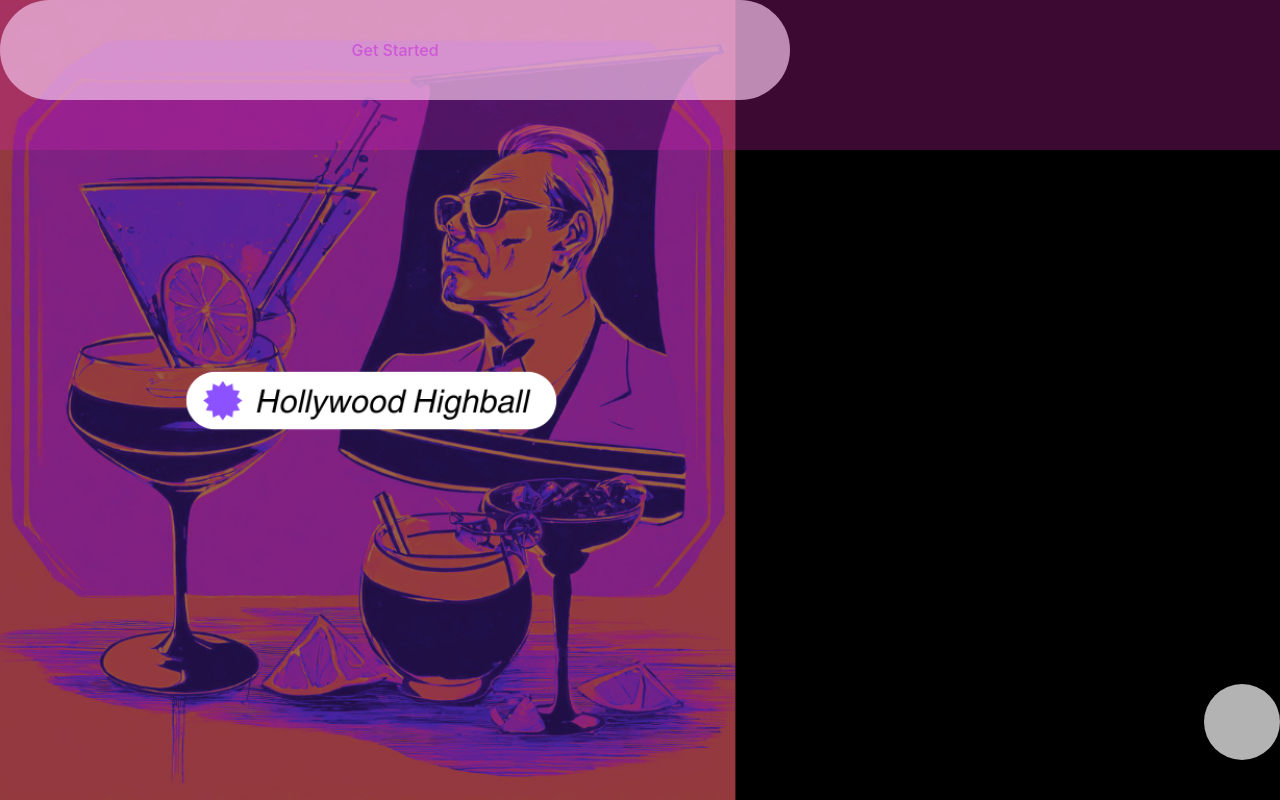
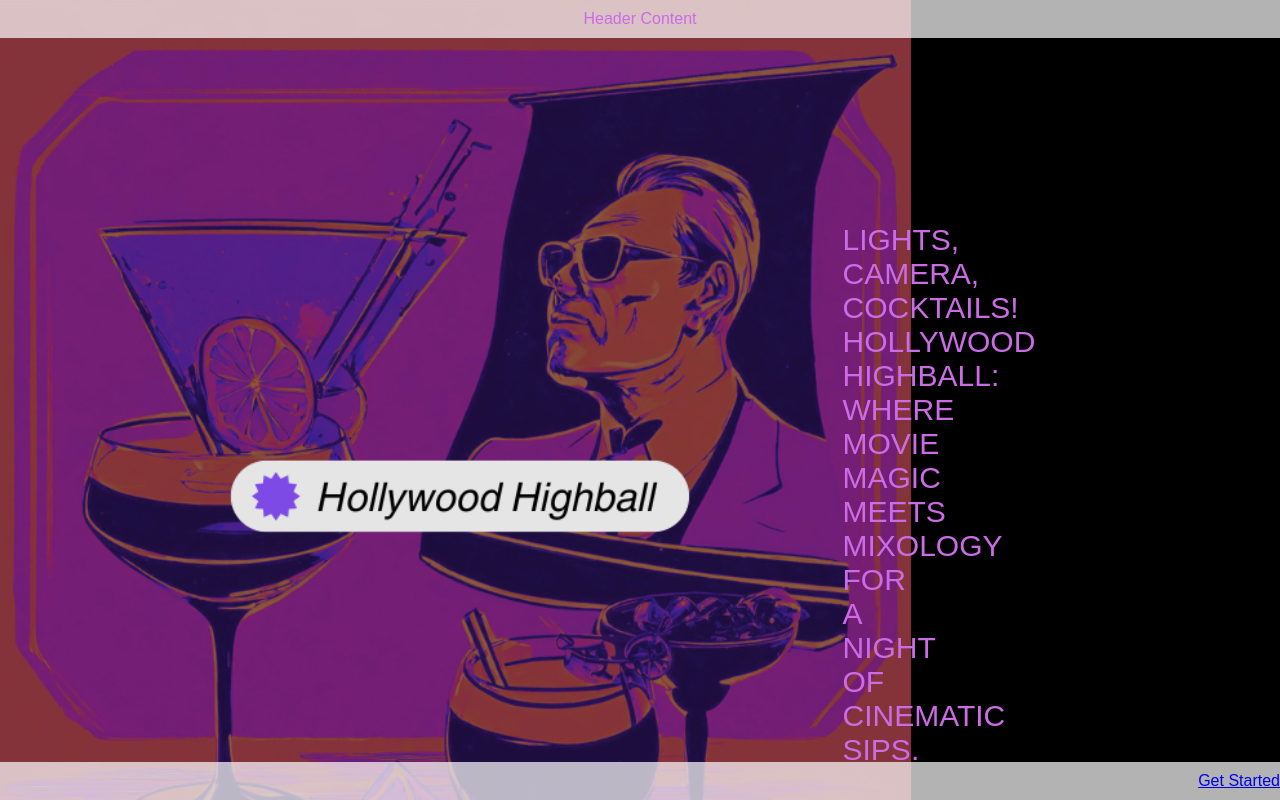
Before and after one commit to jemmaclark/Hollywood-Highball, a React (Vite) app: page / in a window 1280 px wide. Shown: the top 800 px of the page. Built offline with nearby package versions, Linux system fonts and the light colour scheme.

Commit message:
css changes

```diff
--- a/src/App.css
+++ b/src/App.css
@@ -1,3 +1,4 @@
 body {
-  margin: 0px;
+  margin: 0;
+  padding: 0;
 }
--- a/src/Cocktails.jsx
+++ b/src/Cocktails.jsx
@@ -24,7 +24,7 @@ const availableCocktails = [
   // Add any other liquors here
 ];
 
-function CocktailApp() {
+function Cocktails() {
   const [selectedAlcohol, setSelectedAlcohol] = useState("");
   const [randomCocktail, setRandomCocktail] = useState(null);
 
@@ -66,7 +66,7 @@ function CocktailApp() {
   function getIngredientsList(cocktail) {
     const ingredients = [];
 
-    for (let i = 1; i <= 15; i++) {
+    for (let i = 1; i <= 50; i++) {
       const ingredient = cocktail[`strIngredient${i}`];
       const measure = cocktail[`strMeasure${i}`];
 
@@ -122,4 +122,4 @@ function CocktailApp() {
   );
 }
 
-export default CocktailApp;
+export default Cocktails;
--- a/src/Movies.css
+++ b/src/Movies.css
@@ -1,74 +1,63 @@
+* {
+  margin: 0;
+  padding: 0;
+  box-sizing: border-box;
+}
+
+body {
+  background-image: url(./images/blank.png);
+  background-size: cover;
+  margin: 0;
+  font-family: Arial, sans-serif;
+}
+
 .container {
   display: grid;
-  grid-template-columns: 2.1fr 1.1fr;
-  grid-template-rows: 0.5fr 2.1fr 0.4fr;
-  grid-auto-rows: 1fr;
-  gap: 0px 0px;
-  grid-auto-flow: row;
-  grid-template-areas:
-    "header header"
-    "blank-space main-content"
-    "Footer Footer";
-  /* background-image: url(./images/blank.png); */
-  background-size: cover;
-  margin: 0%;
-  height: 100vh;
+  grid-template-rows: auto 1fr auto;
+  min-height: 100vh;
   width: 100%;
 }
 
 .header {
-  grid-area: header;
+  background-color: rgba(255, 255, 255, 0.7);
+  padding: 10px 0;
+  color: #cb6ce6;
+  position: sticky;
+  top: 0;
+  left: 0;
+  right: 0;
+  z-index: 1;
+  text-align: center;
 }
 
-.Footer {
-  grid-area: Footer;
+.left-section {
+  padding: 20px;
+  text-align: center;
 }
 
-.left-content {
-  /* gap: 0px 0px;
-  grid-auto-flow: row;
-  grid-template-areas:
-    ". . ."
-    ". . ."
-    ". . .";
-  grid-area: blank-space; */
-  display: flex;
-  flex-direction: column;
-  align-items: center;
-  justify-content: space-between;
-  border: 2px solid black;
+.right-section {
   padding: 20px;
   text-align: center;
-  height: 100%;
-}
-
-.right-content {
-  /* display: grid;
-  grid-template-columns: 1fr 1fr 1fr;
-  grid-template-rows: 0.5fr 2fr 0.5fr; */
-  /* gap: 0px 0px;
-  grid-auto-flow: row;
-  grid-template-areas:
-    "mood-header mood-header mood-header"
-    "movie-content movie-content movie-content"
-    "button button button";
-  grid-area: main-content; */
-  display: flex;
-  flex-direction: column;
-  align-items: center;
-  justify-content: center;
-  text-align: center;
-  height: 100%;
+  margin-right: 150px;
 }
 
 .mood-boxes {
-  /* grid-area: mood-boxes; */
-  display: flex;
-  flex-direction: column;
-  align-items: center;
-  justify-content: center;
+  margin-top: 50px;
+  margin-bottom: 50px;
 }
 
-.movie-content {
-  grid-area: movie-content;
+.footer {
+  background-color: rgba(255, 255, 255, 0.7);
+  padding: 10px 0;
+  color: #cb6ce6;
+  position: sticky;
+  bottom: 0;
+  left: 0;
+  right: 0;
+  z-index: 1;
+  text-align: right;
 }
+
+.movie-display {
+  margin-top: 50px;
+}
--- a/src/Movies.jsx
+++ b/src/Movies.jsx
@@ -7,13 +7,11 @@ function Movies() {
     { name: "Energetic", genre: "Action" },
     { name: "Wanderlust", genre: "Adventure" },
     { name: "Thrilled", genre: "Adventure" },
-    { name: "Childlike", genre: "Animation" },
+    { name: "Silly", genre: "Animation" },
     { name: "Whimsy", genre: "Animation" },
     { name: "Cheerful", genre: "Animation" },
-    { name: "Silly", genre: "Comedy" },
     { name: "Happy", genre: "Comedy" },
     { name: "Suspense", genre: "Crime" },
-    { name: "Tense", genre: "Crime" },
     { name: "Informative", genre: "Documentary" },
     { name: "Thoughtful", genre: "Documentary" },
     { name: "Emotional", genre: "Drama" },
@@ -91,21 +89,10 @@ function Movies() {
 
   return (
     <div className="container">
-      <div className="header"></div>
-      <div className="footer"></div>
-      <div className="left-content">
-        {randomMovie && (
-          <div className="movie-display">
-            <h2>Random Movie</h2>
-            <h3>{randomMovie.title}</h3>
-            <img
-              src={`https://image.tmdb.org/t/p/w185${randomMovie.poster_path}`}
-              alt={randomMovie.title}
-            />
-          </div>
-        )}
-      </div>
-      <div className="right-content">
+      <div className="header">Header Content</div>
+      <div className="main-content">
+        <div className="left-section"></div>
+        <div className="right-section">
           <h1>Movie Mood</h1>
           <div className="mood-boxes">
             {moods.map((mood, index) => (
@@ -121,7 +108,20 @@ function Movies() {
             ))}
           </div>
           <button onClick={fetchRandomMovie}>Get Movie</button>
+          {randomMovie && (
+            <div className="movie-display">
+              <h2>Random Movie</h2>
+              <h3>{randomMovie.title}</h3>
+              <img
+                src={`https://image.tmdb.org/t/p/w185${randomMovie.poster_path}`}
+                alt={randomMovie.title}
+              />
             </div>
+          )}
+        </div>
+      </div>
+
+      <div className="footer"></div>
     </div>
   );
 }
--- a/src/WelcomePage.css
+++ b/src/WelcomePage.css
@@ -1,65 +1,73 @@
+* {
+  margin: 0;
+  padding: 0;
+  box-sizing: border-box;
+}
+
 body {
+  background-image: url(./images/blank.png);
   background-size: cover;
-  margin: 0%;
-  height: 100vh;
-  width: 100%;
+  margin: 0;
+  font-family: Arial, sans-serif;
 }
 
 .container {
-  height: 100vh;
   display: grid;
-  gap: 0px 0px;
-  grid-auto-flow: row;
-  grid-template-areas:
-    "header"
-    "main-content"
-    "footer";
-  background-image: url(./images/blank.png);
-  background-size: cover;
-  margin: 0%;
+  grid-template-rows: auto 1fr auto;
+  min-height: 100vh;
   width: 100%;
+  background: rgba(0, 0, 0, 0.1);
 }
 
-.header {
-  grid-area: header;
-  background-color: rgba(207, 34, 176, 0.283);
-  color: white;
-  position: fixed;
+.sticky-header {
+  background-color: rgba(255, 255, 255, 0.7);
+  padding: 10px 0;
+  color: #cb6ce6;
+  position: sticky;
   top: 0;
   left: 0;
-  width: 100%;
-  height: 150px;
-  padding: 0;
-  margin: 0;
+  right: 0;
+  z-index: 1;
+  text-align: center;
 }
 
-/* .main-content {
-  background-size: cover;
-  background-repeat: no-repeat;
-  background-position: center center;
-} */
-
-.button {
-  grid-area: button;
-  background: rgba(255, 255, 255, 0.7);
+.main-content {
+  display: grid;
+  grid-template-columns: 1.8fr 1fr;
   padding: 20px;
-  border-radius: 62px;
-  padding: 38px;
-  text-align: center;
   color: #cb6ce6;
-  margin: auto;
-  justify-content: center;
 }
 
-.footer {
-  grid-area: footer;
-  grid-area: button;
-  background: rgba(255, 255, 255, 0.7);
+.left-section {
   padding: 20px;
-  border-radius: 62px;
-  padding: 38px;
   text-align: center;
+}
+
+.right-section {
+  padding: 20px;
+  text-align: center;
+}
+
+.sticky-footer {
+  background-color: rgba(255, 255, 255, 0.7);
+  padding: 10px 0;
   color: #cb6ce6;
-  margin: auto;
-  justify-content: center;
+  position: sticky;
+  bottom: 0;
+  left: 0;
+  right: 0;
+  z-index: 1;
+  text-align: right;
 }
+
+.get-started-link {
+  text-decoration: none;
+  color: #cb6ce6;
+}
+.text {
+  padding: 30%;
+  text-align: center;
+  font-size: 30px;
+  padding-right: 200px;
+  margin: 7%;
+}
--- a/src/WelcomePage.jsx
+++ b/src/WelcomePage.jsx
@@ -4,14 +4,20 @@ import "./WelcomePage.css";
 
 function WelcomePage() {
   return (
-    <div class="container">
-      <div class="header"></div>
-      <div class="footer"></div>
-      <div class="main-content">
-        <div className="button">
-          <Link to="/movies">Get Started</Link>
+    <div className="container">
+      <header className="sticky-header">Header Content</header>
+      <div className="main-content">
+        <div className="left-section"></div>
+        <div className="right-section">
+          <div className="text">
+            LIGHTS, CAMERA, COCKTAILS! HOLLYWOOD HIGHBALL: WHERE MOVIE MAGIC
+            MEETS MIXOLOGY FOR A NIGHT OF CINEMATIC SIPS.
+          </div>
         </div>
       </div>
+      <footer className="sticky-footer">
+        <Link to="/movies">Get Started</Link>
+      </footer>
     </div>
   );
 }
--- a/src/index.css
+++ b/src/index.css
@@ -1,4 +1,4 @@
-:root {
+/* :root {
   font-family: Inter, system-ui, Avenir, Helvetica, Arial, sans-serif;
   line-height: 1.5;
   font-weight: 400;
@@ -12,9 +12,9 @@
   -webkit-font-smoothing: antialiased;
   -moz-osx-font-smoothing: grayscale;
   -webkit-text-size-adjust: 100%;
-}
+} */
 
-a {
+/* a {
   font-weight: 500;
   color: #cb6ce6;
   text-decoration: inherit;
@@ -58,4 +58,4 @@ button:focus-visible {
   button {
     background-color: #f9f9f9;
   }
-}
+} */
```
Also changed, not shown: src/images/text.jpg (added). Lines whose indentation alone changed are shown as unchanged.
